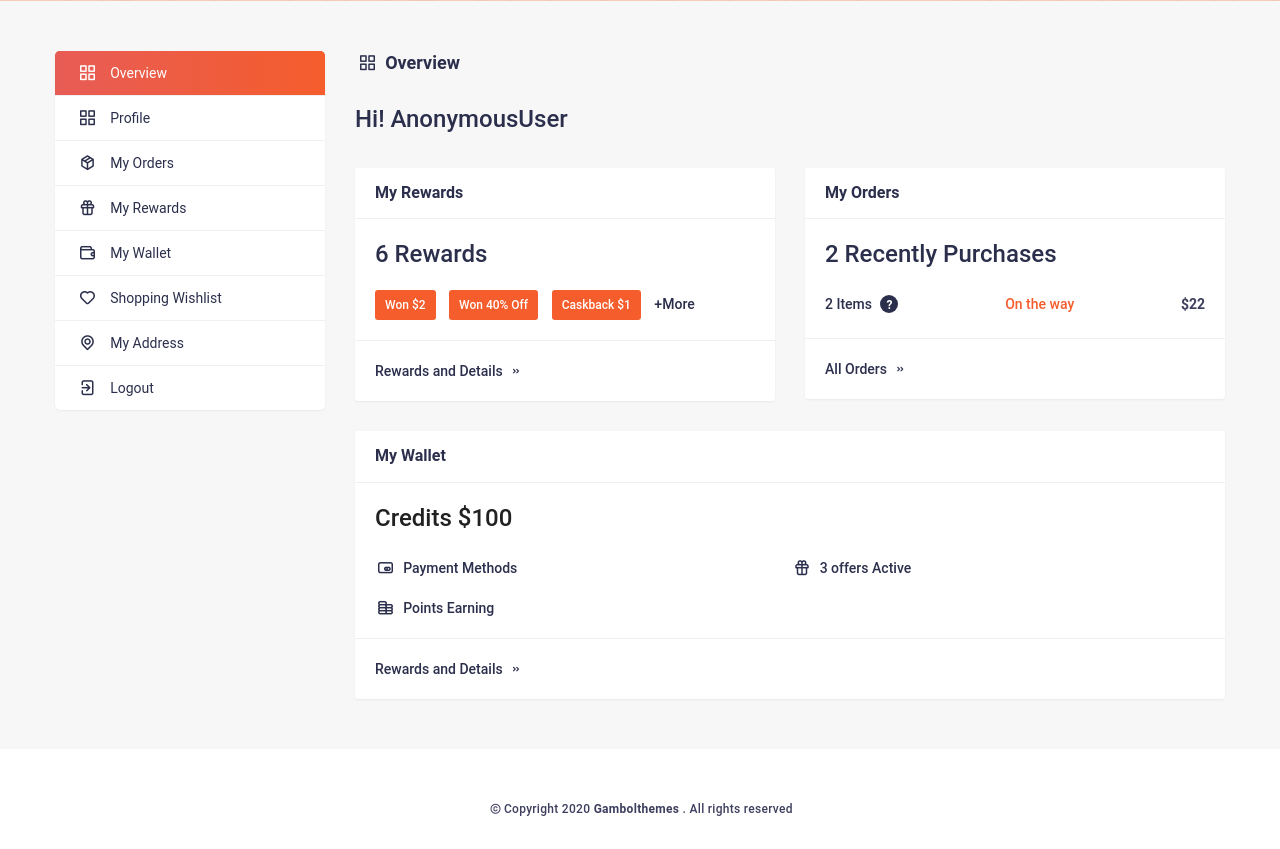
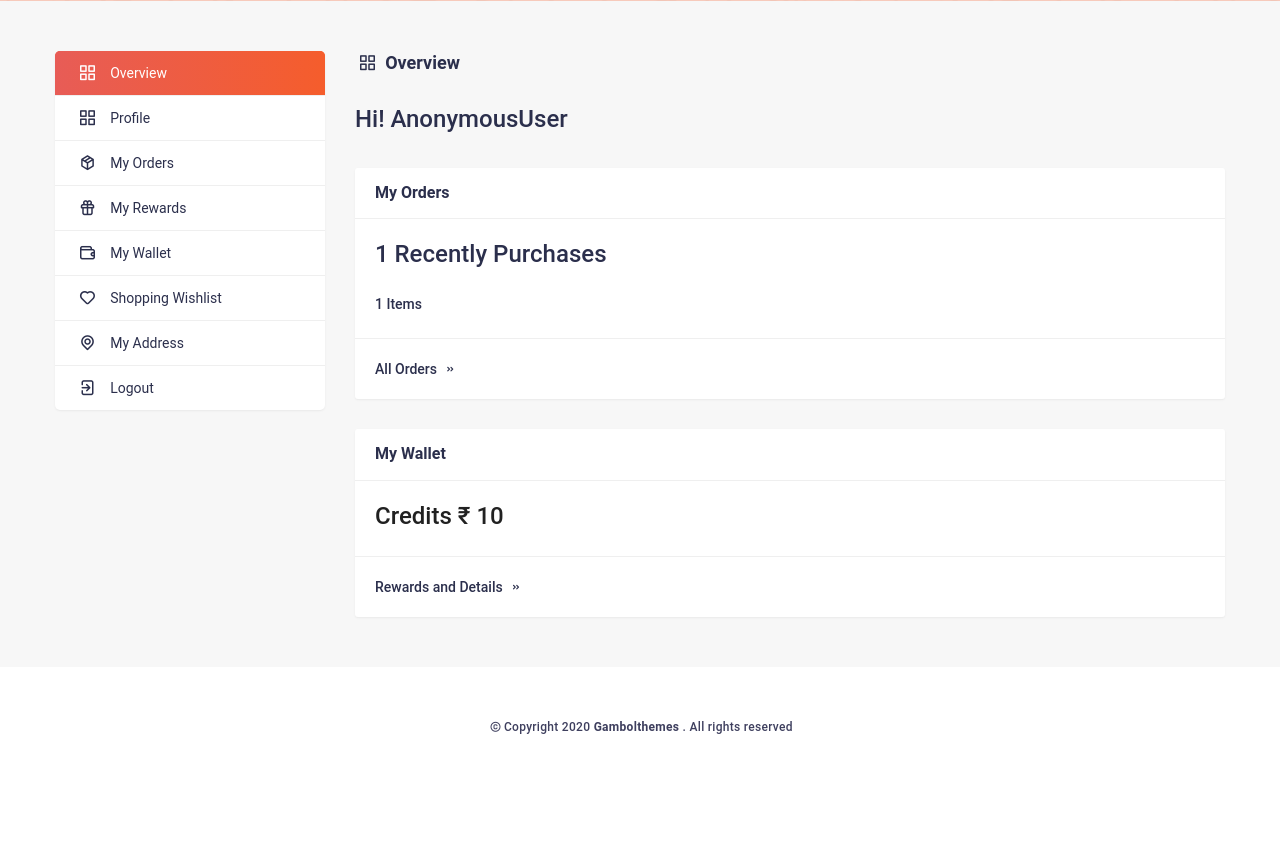
Before and after one commit to adnankattekaden/thatsmestoreofficial, a Django app: template templates/users/Dashboard_Overview.html in a window 1280 px wide. Shown: the part 488-1337 px from the top of the page. After the commit the page ends 1222 px from the top, so only its background shows below. Run offline with Django 3.2, Linux system fonts and the light colour scheme; the template is opened without the code that fills it: most values are stand-ins (such as "Sample title", 1, 10 or a date in 2020); grey boxes marked "Sample" are stand-in pictures; some libraries are stand-ins or nearby versions.

Commit message:
project completed 98 percentage

```diff
--- a/templates/users/Checkout.html
+++ b/templates/users/Checkout.html
@@ -182,9 +182,9 @@
                     </form>
                     <br>
                     <div class="box-element hidden" id="payment-info">
-                        <div>
+                        <!-- <div>
                             <button type="button" id="paywithBtn" class="btn btn-primary">PayWIth</button>
-                        </div>
+                        </div> -->
 
 
                         <!-- Set up a container element for the button -->
--- a/templates/users/Dashboard_My_Rewards.html
+++ b/templates/users/Dashboard_My_Rewards.html
@@ -94,14 +94,14 @@
                                             <div class="total-rewards">
                                                 <div class="tt-icon"><i class="uil uil-money-withdraw"></i></div>
                                                 <span>Cashbacks</span>
-                                                <h4>$15</h4>
+                                                <h4>₹15</h4>
                                             </div>
                                         </li>
                                         <li>
                                             <div class="total-rewards">
                                                 <div class="tt-icon"><i class="uil uil-percentage"></i></div>
                                                 <span>Offers</span>
-                                                <h4>$5</h4>
+                                                <h4>₹5</h4>
                                             </div>
                                         </li>
                                         <li>
@@ -123,7 +123,7 @@
                                             <img src="{% static 'users/images/gift.svg' %}" alt="">
                                         </div>
                                         <span class="rewrd-title">Cashback Won</span>
-                                        <h4 class="cashbk-price">$2</h4>
+                                        <h4 class="cashbk-price">₹ 2</h4>
                                         <span class="date-reward">12 May 2020</span>
                                     </div>
                                 </div>
--- a/templates/users/Dashboard_Overview.html
+++ b/templates/users/Dashboard_Overview.html
@@ -66,7 +66,7 @@
                                     <h2>Hi! {{request.user}}</h2>
                                 </div>
                             </div>
-                            <div class="col-lg-6 col-md-12">
+                            <!-- <div class="col-lg-6 col-md-12">
                                 <div class="pdpt-bg">
                                     <div class="pdpt-title">
                                         <h4>My Rewards</h4>
@@ -91,22 +91,20 @@
                                     <a href="{% url 'rewards' %}" class="more-link14">Rewards and Details <i
                                             class="uil uil-angle-double-right"></i></a>
                                 </div>
-                            </div>
-                            <div class="col-lg-6 col-md-12">
+                            </div> -->
+                            <div class="col-lg-12 col-md-12">
                                 <div class="pdpt-bg">
                                     <div class="pdpt-title">
                                         <h4>My Orders</h4>
                                     </div>
                                     <div class="ddsh-body">
-                                        <h2>2 Recently Purchases</h2>
+                                        <h2>{{orders_count}} Recently Purchases</h2>
                                         <ul class="order-list-145">
                                             <li>
                                                 <div class="smll-history">
-                                                    <div class="order-title">2 Items <span data-inverted=""
-                                                            data-tooltip="2kg broccoli, 1kg Apple"
-                                                            data-position="top center">?</span></div>
-                                                    <div class="order-status">On the way</div>
-                                                    <p>$22</p>
+                                                    <div class="order-title">{{item_count}} Items</div>
+                                                    <!-- <div class="order-status">On the way</div>
+                                                    <p>$22</p> -->
                                                 </div>
                                             </li>
                                         </ul>
@@ -121,20 +119,12 @@
                                         <h4>My Wallet</h4>
                                     </div>
                                     <div class="wllt-body">
-                                        <h2>Credits $100</h2>
+                                        <h2>Credits ₹ {{wallet_amount}}</h2>
                                         <ul class="wallet-list">
-                                            <li>
-                                                <a href="#" class="wallet-links14"><i
-                                                        class="uil uil-card-atm"></i>Payment Methods</a>
-                                            </li>
-                                            <li>
+                                            <!-- <li>
                                                 <a href="#" class="wallet-links14"><i class="uil uil-gift"></i>3
                                                     offers Active</a>
-                                            </li>
-                                            <li>
-                                                <a href="#" class="wallet-links14"><i class="uil uil-coins"></i>Points
-                                                    Earning</a>
-                                            </li>
+                                            </li> -->
                                         </ul>
                                     </div>
                                     <a href="{% url 'rewards' %}"  class="more-link14">Rewards and Details <i
```
Also changed, not shown: templates/users/Dashboard_My_Wallet.html (+18 -6 lines), users/views.py (+11 -3 lines).
